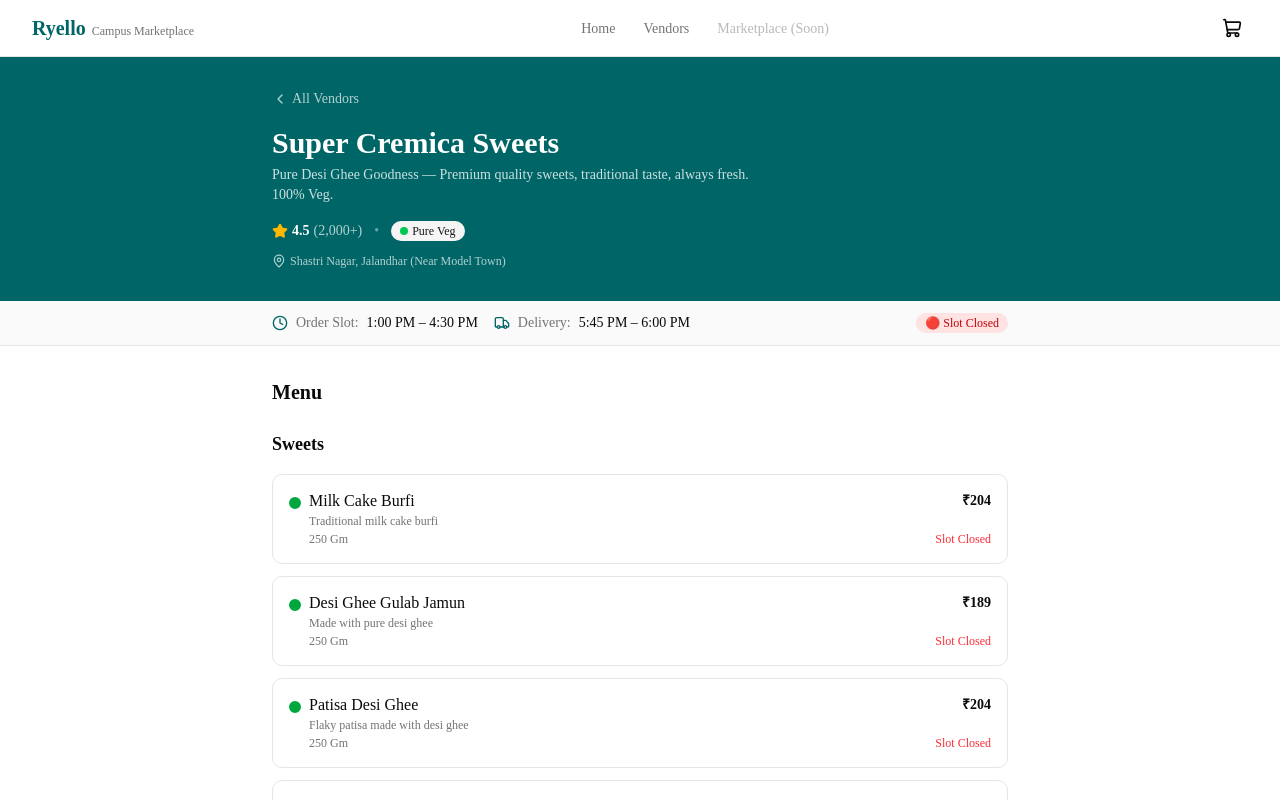
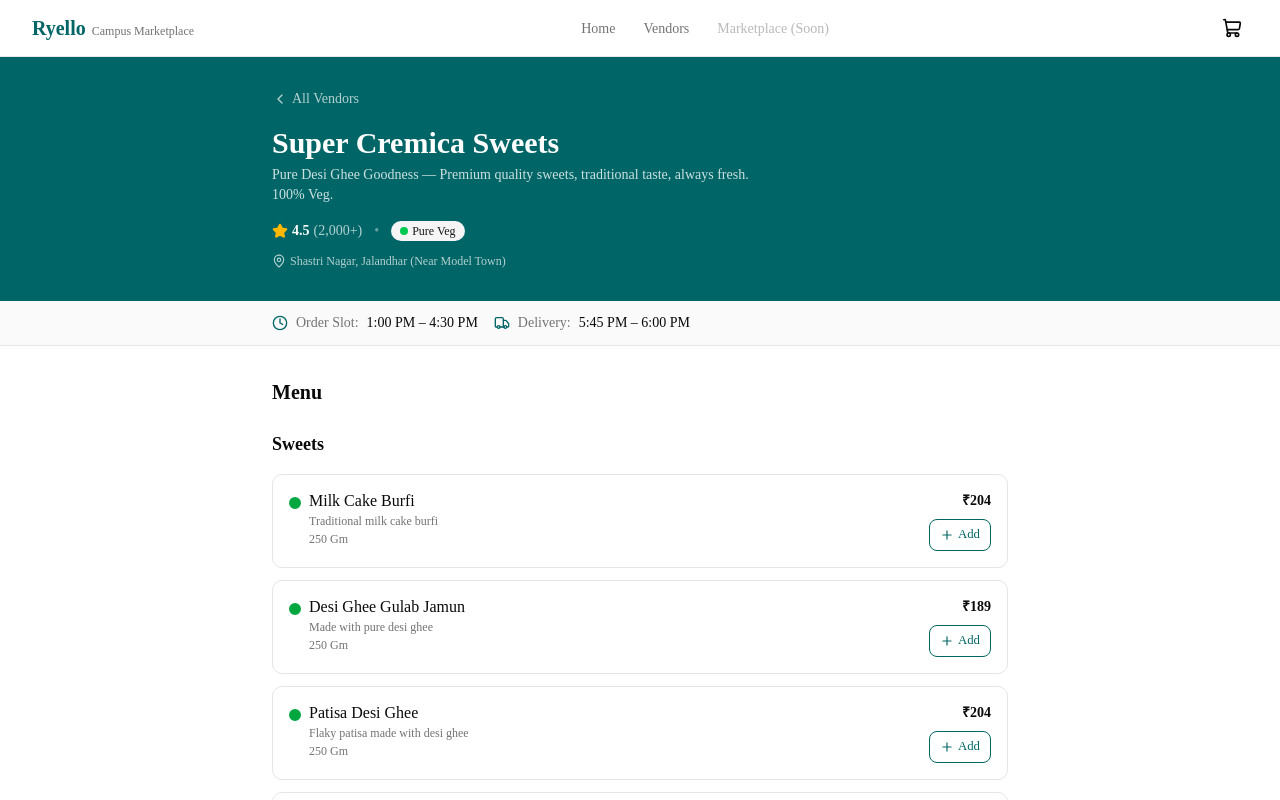
Before and after one commit to prateek-kumar-gupta/ryello, a Next.js app: page /vendors/v1 in a window 1280 px wide. Shown: the top 800 px of the page. Built offline with nearby package versions, Linux system fonts and the light colour scheme.

Commit message:
Revert slot closing restrictions so users can always order

```diff
--- a/src/app/cart/page.tsx
+++ b/src/app/cart/page.tsx
@@ -63,20 +63,6 @@
   const [roomNumber, setRoomNumber] = useState("");
   const [notes, setNotes] = useState("");
   const [isPlacing, setIsPlacing] = useState(false);
-  const [isOpen, setIsOpen] = useState(true);
-  const [isMounted, setIsMounted] = useState(false);
-
-  useEffect(() => {
-    setIsMounted(true);
-    setIsOpen(isOrderSlotOpen(ORDER_SLOT.start, ORDER_SLOT.end));
-
-    // Check every minute
-    const interval = setInterval(() => {
-      setIsOpen(isOrderSlotOpen(ORDER_SLOT.start, ORDER_SLOT.end));
-    }, 60000);
-    return () => clearInterval(interval);
-  }, []);
-
   const vendorName = items.length > 0 ? items[0].vendor.name : "";
 
   function handlePlaceOrder() {
@@ -399,7 +385,6 @@
         </Card>
 
         {/* Place Order Button */}
-        {isOpen ? (
         <Button
           size="lg"
           className="w-full text-base font-semibold bg-[#25D366] hover:bg-[#20B056] text-white gap-2"
@@ -415,29 +400,6 @@
             </>
           )}
         </Button>
-        ) : (
-          <div className="space-y-3">
-            <div className="rounded-lg bg-red-50 p-3 text-sm text-red-800 text-center border border-red-200">
-              <span className="font-semibold block mb-1">Order Slot is currently closed.</span>
-              You can still chat with us directly to check if we can process your order.
-            </div>
-            <Button
-              render={
-                <a
-                  href={`https://wa.me/919251030358?text=${encodeURIComponent("Hi Ryello, I know the ordering slot is currently closed, but I was hoping to place an order. Is that possible?")}`}
-                  target="_blank"
-                  rel="noopener noreferrer"
-                />
-              }
-              nativeButton={false}
-              size="lg"
-              className="w-full text-base font-semibold bg-gray-600 hover:bg-gray-700 text-white gap-2"
-            >
-              <WhatsAppIcon className="size-5" />
-              Chat on WhatsApp to Order
-            </Button>
-          </div>
-        )}
 
         <p className="mt-3 text-center text-xs text-muted-foreground">
           You will be redirected to WhatsApp to confirm and send your order.
--- a/src/app/vendors/[vendorId]/page.tsx
+++ b/src/app/vendors/[vendorId]/page.tsx
@@ -42,17 +42,6 @@
   const getTotal = useCartStore((s) => s.getTotal);
   const getItemCount = useCartStore((s) => s.getItemCount);
   const getVendorId = useCartStore((s) => s.getVendorId);
-
-  const [slotOpen, setSlotOpen] = useState(true);
-
-  useEffect(() => {
-    const checkSlot = () => {
-      setSlotOpen(isOrderSlotOpen(vendor?.order_slot_start, vendor?.order_slot_end));
-    };
-    checkSlot();
-    const interval = setInterval(checkSlot, 60000);
-    return () => clearInterval(interval);
-  }, [vendor?.order_slot_start, vendor?.order_slot_end]);
 
   // Categories for this vendor, sorted
   const categories = useMemo(
@@ -201,17 +190,6 @@
             <span className="text-muted-foreground">Delivery:</span>
             <span className="font-medium">{DELIVERY_TIME.label}</span>
           </div>
-          <Badge
-            variant={slotOpen ? "default" : "secondary"}
-            className={cn(
-              "ml-auto text-xs",
-              slotOpen
-                ? "bg-green-100 text-green-700 hover:bg-green-100"
-                : "bg-red-100 text-red-700 hover:bg-red-100"
-            )}
-          >
-            {slotOpen ? "🟢 Slot Open" : "🔴 Slot Closed"}
-          </Badge>
         </div>
       </div>
 
@@ -315,7 +293,7 @@
                           {formatPrice(displayPrice)}
                         </span>
 
-                        {item.is_available && slotOpen ? (
+                        {item.is_available ? (
                           qtyInCart > 0 ? (
                             <div className="flex items-center gap-1">
                               <Button
@@ -358,11 +336,8 @@
                             </Button>
                           )
                         ) : (
-                          <span className={cn(
-                            "text-xs font-medium",
-                            !slotOpen ? "text-red-500" : "text-muted-foreground"
-                          )}>
-                            {!slotOpen ? "Slot Closed" : "Unavailable"}
+                          <span className="text-xs text-muted-foreground">
+                            Unavailable
                           </span>
                         )}
                       </div>
```
Lines whose indentation alone changed are shown as unchanged.
